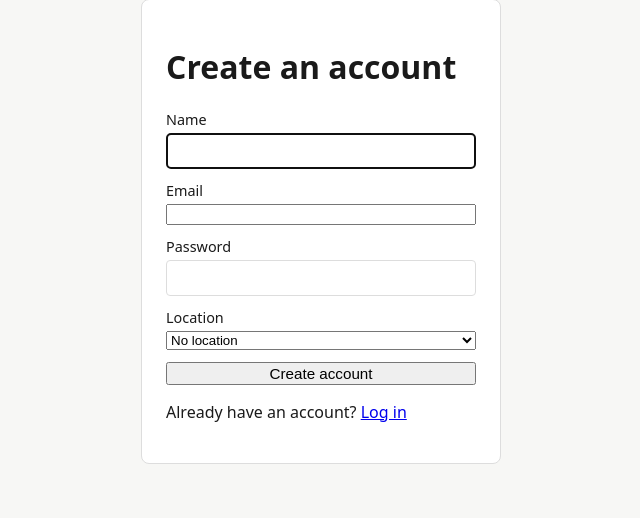
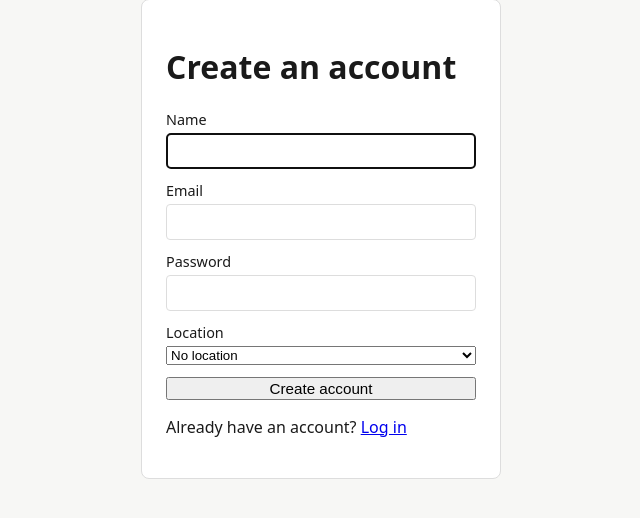
Before and after one commit to magnushacker/grub-roulette, a FastAPI app: page /register in a window 1280 px wide. Shown: the part 136-654 px from the top of the page, without its empty margins (319-959 px from the left). Run offline with FastAPI, Linux system fonts and the light colour scheme; data that the repository does not hold is empty.

Commit message:
Fix undersized email input on the registration form
input[type="email"] was missing from the shared text/password input
styling rule, so it fell back to bare browser default sizing instead
of matching the name and password fields.

Co-Authored-By: Claude Sonnet 5 <noreply@anthropic.com>

```diff
--- a/app/static/css/style.css
+++ b/app/static/css/style.css
@@ -100,7 +100,7 @@ body {
     font-size: 0.9rem;
 }
 
-input[type="text"], input[type="password"] {
+input[type="text"], input[type="password"], input[type="email"] {
     padding: 8px;
     border: 1px solid var(--border);
     border-radius: 4px;
```
